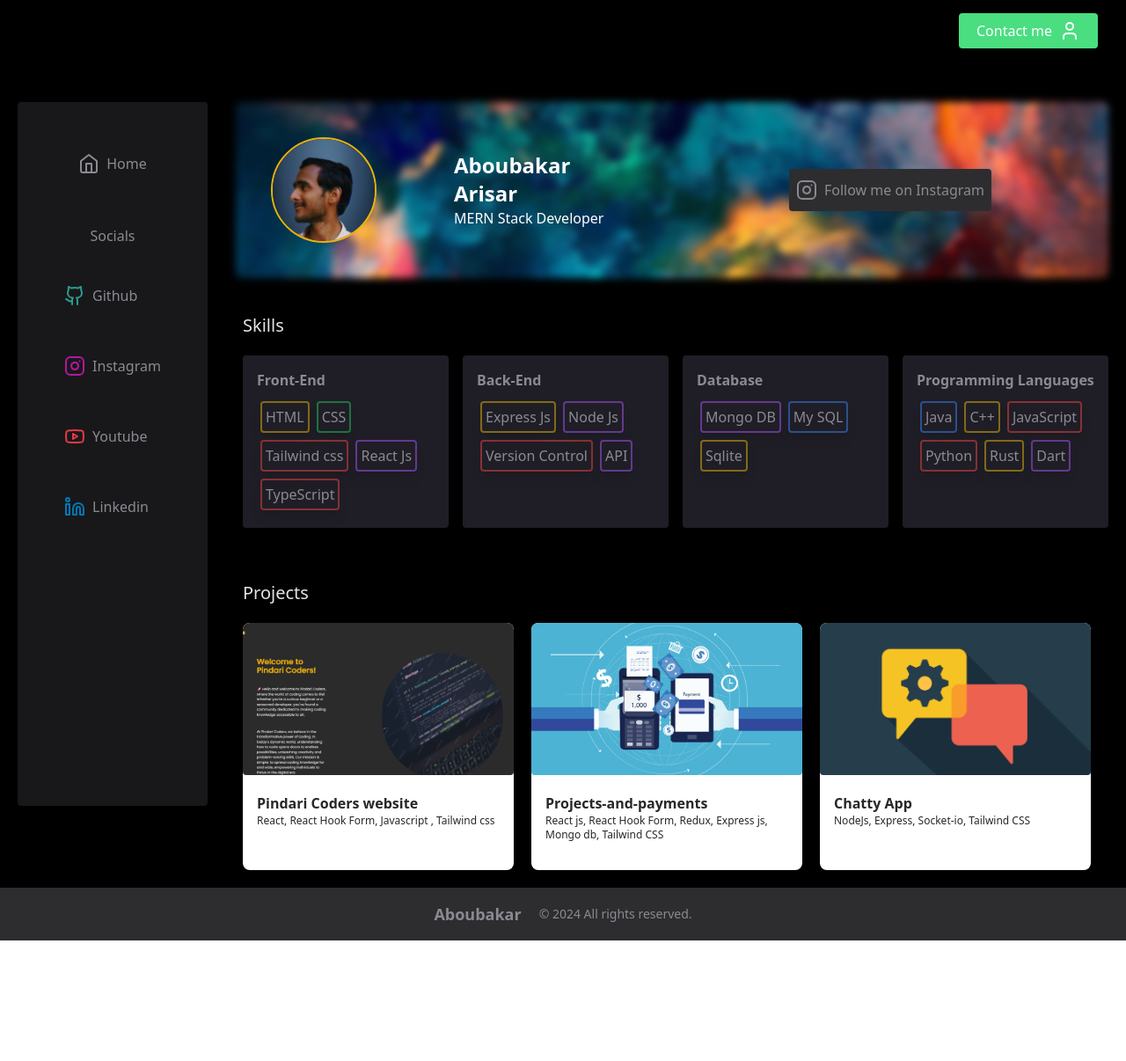
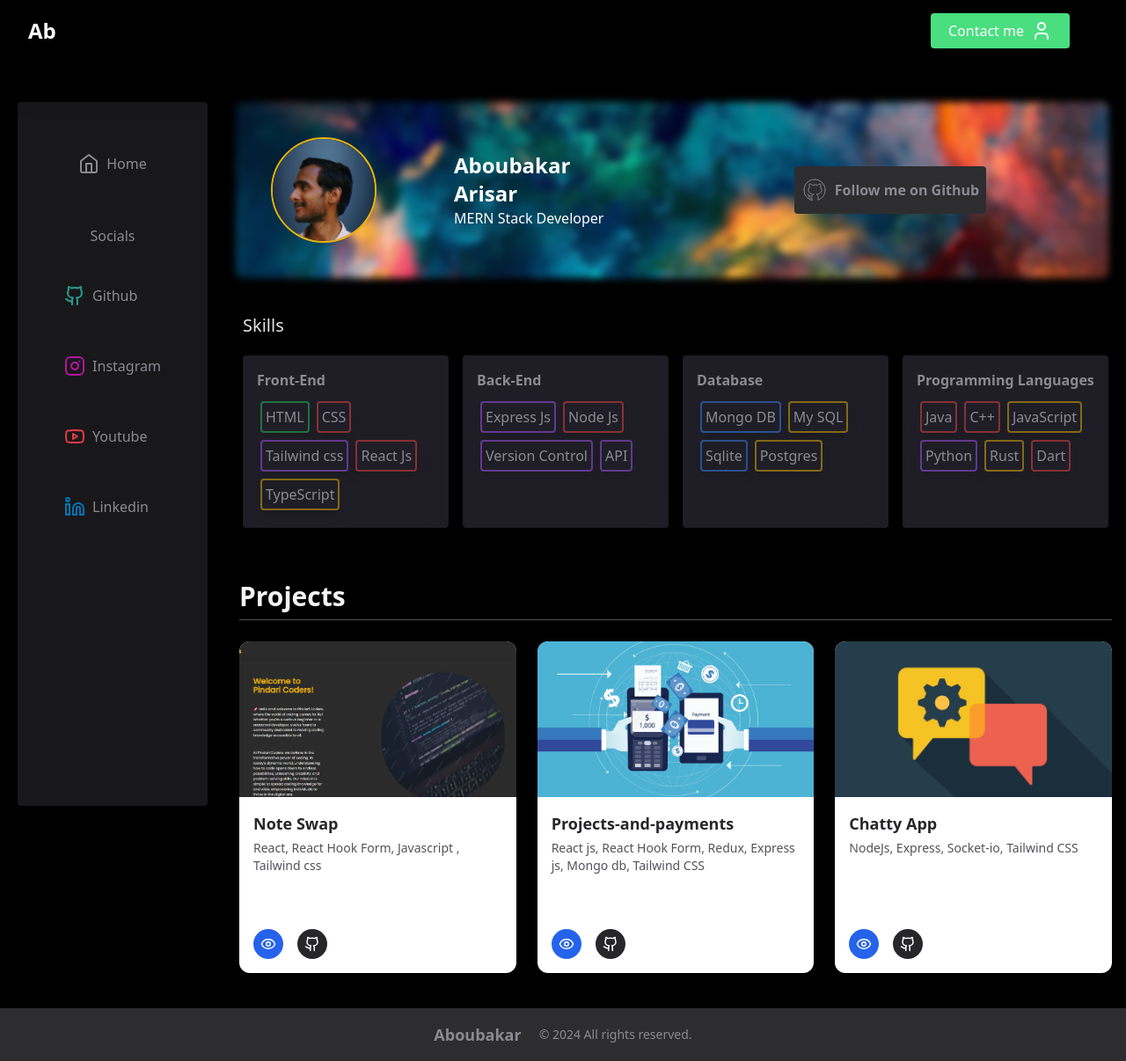
Before and after one commit to AboubakarArisar/Portfolio-website, a React (Vite) app: page / in a window 1280 px wide. Shown: the whole page at 88% size. Before the commit the page ends 1069 px from the top, so only its background shows below. Built offline with nearby package versions, Linux system fonts and the light colour scheme.

Commit message:
project ui updated

```diff
--- a/package.json
+++ b/package.json
@@ -10,6 +10,7 @@
     "preview": "vite preview"
   },
   "dependencies": {
+    "lucide-react": "^0.503.0",
     "pnpm": "^8.14.3",
     "react": "^18.2.0",
     "react-dom": "^18.2.0",
--- a/src/Components/Aside.jsx
+++ b/src/Components/Aside.jsx
@@ -2,7 +2,7 @@ import React from "react";
 import { Link } from "react-router-dom";
 const Aside = () => {
   return (
-    <aside className='w-[250px] xsm:hidden p-5 sticky top-0 lg:block h-screen mx-5 mb-5 mt-5 bg-zinc-900 flex flex-col rounded'>
+    <aside className='w-[250px] xsm:hidden p-5 sticky top-10 lg:block h-screen mx-5 mb-5 mt-5 bg-zinc-900 flex flex-col rounded'>
       <div className='flex flex-col justify-center items-center h-[100px] '>
         <Link
           className='text-[#8B8A91]  bg-zinc-900 rounded p-5 flex gap-2 hover:translate-y-[-5px] duration-300'
--- a/src/Components/Cover.jsx
+++ b/src/Components/Cover.jsx
@@ -26,35 +26,24 @@ const Cover = () => {
                 </div>
                 <div className='w-full flex xsm:flex-col md:flex-row justify-center items-center'>
                   <a
-                    href='https://www.instagram.com/aboubakarisar05/'
+                    href='https://github.com/AboubakarArisar'
                     target='_blank'
                     rel='noopener noreferrer'
-                    className='w-[max-content] flex gap-2 py-3 px-2 bg-[#2d2d30] rounded text-[#8B8A91]'
+                    className='w-[max-content] flex justify-center items-center font-semibold  gap-2 py-3 px-2 bg-[#2d2d30] rounded text-[#8B8A91]'
                   >
                     <svg
                       xmlns='http://www.w3.org/2000/svg'
-                      width='24'
-                      height='24'
-                      viewBox='0 0 24 24'
+                      x='0px'
+                      y='0px'
+                      width='30'
+                      height='30'
+                      viewBox='0 0 30 30'
                       fill='none'
                       stroke='currentColor'
-                      strokeWidth='2'
-                      strokeLinecap='round'
-                      strokeLinejoin='round'
-                      className='lucide lucide-home'
                     >
-                      <rect
-                        width='20'
-                        height='20'
-                        x='2'
-                        y='2'
-                        rx='5'
-                        ry='5'
-                      ></rect>
-                      <path d='M16 11.37A4 4 0 1 1 12.63 8 4 4 0 0 1 16 11.37z'></path>
-                      <line x1='17.5' x2='17.51' y1='6.5' y2='6.5'></line>
+                      <path d='M15,3C8.373,3,3,8.373,3,15c0,5.623,3.872,10.328,9.092,11.63C12.036,26.468,12,26.28,12,26.047v-2.051 c-0.487,0-1.303,0-1.508,0c-0.821,0-1.551-0.353-1.905-1.009c-0.393-0.729-0.461-1.844-1.435-2.526 c-0.289-0.227-0.069-0.486,0.264-0.451c0.615,0.174,1.125,0.596,1.605,1.222c0.478,0.627,0.703,0.769,1.596,0.769 c0.433,0,1.081-0.025,1.691-0.121c0.328-0.833,0.895-1.6,1.588-1.962c-3.996-0.411-5.903-2.399-5.903-5.098 c0-1.162,0.495-2.286,1.336-3.233C9.053,10.647,8.706,8.73,9.435,8c1.798,0,2.885,1.166,3.146,1.481C13.477,9.174,14.461,9,15.495,9 c1.036,0,2.024,0.174,2.922,0.483C18.675,9.17,19.763,8,21.565,8c0.732,0.731,0.381,2.656,0.102,3.594 c0.836,0.945,1.328,2.066,1.328,3.226c0,2.697-1.904,4.684-5.894,5.097C18.199,20.49,19,22.1,19,23.313v2.734 c0,0.104-0.023,0.179-0.035,0.268C23.641,24.676,27,20.236,27,15C27,8.373,21.627,3,15,3z'></path>
                     </svg>
-                    Follow me on Instagram
+                    Follow me on Github
                   </a>
                 </div>
               </div>
--- a/src/Components/Footer.jsx
+++ b/src/Components/Footer.jsx
@@ -2,12 +2,14 @@ import React from "react";
 
 const Footer = () => {
   return (
-    <footer className="bg-[#2d2d30] text-[#8B8A91] p-4 overflow-hidden">
-      <div className="container mx-auto">
-        <div className="flex justify-center items-center">
-          <div className="flex gap-5 justify-center items-center">
-            <h3 className="text-lg font-bold">Aboubakar</h3>
-            <p className="text-sm">© 2024 All rights reserved.</p>
+    <footer className='bg-[#2d2d30] text-[#8B8A91] p-4 overflow-hidden'>
+      <div className='container mx-auto'>
+        <div className='flex justify-center items-center'>
+          <div className='flex gap-5 justify-center items-center'>
+            <h3 className='text-lg font-bold'>Aboubakar</h3>
+            <p className='text-sm'>
+              © {new Date().getFullYear()} All rights reserved.
+            </p>
           </div>
         </div>
       </div>
--- a/src/Components/Navbar.jsx
+++ b/src/Components/Navbar.jsx
@@ -3,30 +3,30 @@ const Navbar = () => {
   const navigate = useNavigate();
   return (
     <>
-      <div className="flex fixed z-30 top-0 left-0 right-0">
-        <div className="w-1/3 h-[70px] bg-black"> </div>
-        <nav className="bg-black flex justify-end items-center h-[70px] flex-grow">
+      <div className='flex fixed z-30 top-0 left-0 right-0 shadow-2xl'>
+        <nav className='bg-black  w-full flex justify-between shadow-2xl items-center h-[70px] px-8'>
+          <div className='text-white text-2xl font-bold'>Ab</div>
           <div>
             <button
               onClick={() => navigate("/contact")}
-              className="bg-green-400 flex gap-2 rounded py-2 px-5 mx-8 w-[max-content] text-white h-10"
+              className='bg-green-400 flex gap-2 rounded py-2 px-5 mx-8 w-[max-content] text-white h-10'
             >
               Contact me
               <svg
-                xmlns="http://www.w3.org/2000/svg"
-                width="24"
-                height="24"
-                viewBox="0 0 24 24"
-                fill="none"
-                stroke="currentColor"
-                strokeWidth="2"
-                strokeLinecap="round"
-                strokeLinejoin="round"
-                className="lucide lucide-home"
+                xmlns='http://www.w3.org/2000/svg'
+                width='24'
+                height='24'
+                viewBox='0 0 24 24'
+                fill='none'
+                stroke='currentColor'
+                strokeWidth='2'
+                strokeLinecap='round'
+                strokeLinejoin='round'
+                className='lucide lucide-home'
               >
                 {" "}
-                <path d="M19 21v-2a4 4 0 0 0-4-4H9a4 4 0 0 0-4 4v2"></path>
-                <circle cx="12" cy="7" r="4"></circle>
+                <path d='M19 21v-2a4 4 0 0 0-4-4H9a4 4 0 0 0-4 4v2'></path>
+                <circle cx='12' cy='7' r='4'></circle>
               </svg>
             </button>
           </div>
--- a/src/Components/Projects.jsx
+++ b/src/Components/Projects.jsx
@@ -1,61 +1,80 @@
 import React from "react";
+import { Eye, Github } from "lucide-react";
 
 const Projects = () => {
   const projects = [
     {
-      name: "Pindari Coders website",
+      name: "Note Swap",
       technologies: "React, React Hook Form, Javascript , Tailwind css",
-      link: "https://github.com/AboubakarArisar/Pindari-Coders-Website",
+      live: "https://example.com/note-swap",
+      code: "https://github.com/AboubakarArisar/Pindari-Coders-Website",
       image: "/pindari.png",
     },
     {
       name: "Projects-and-payments",
       technologies:
         "React js, React Hook Form, Redux, Express js, Mongo db,  Tailwind CSS",
-      link: "https://github.com/AboubakarArisar/Pindari-Coders-Website",
+      live: "https://example.com/projects-and-payments",
+      code: "https://github.com/AboubakarArisar/Pindari-Coders-Website",
       image: "/project.jpg",
     },
     {
       name: "Chatty App",
       technologies: "NodeJs, Express, Socket-io, Tailwind CSS",
-      link: "https://github.com/AboubakarArisar/chatty-app",
+      live: "https://example.com/chatty-app",
+      code: "https://github.com/AboubakarArisar/chatty-app",
       image: "/chatty.jpg",
     },
   ];
 
   return (
-    <>
-      <div className=' xsm:w-[100vw] xsm:p-5 md:w-[80vw]'>
-        <div className='text-xl w-full font-medium text-zinc-200 mt-5'>
+    <div className='w-full md:w-[80vw] mx-auto px-4 py-10'>
+      <h2 className='text-3xl font-semibold text-zinc-100 mb-6 border-b border-zinc-600 pb-2'>
         Projects
+      </h2>
+      <div className='grid grid-cols-1 md:grid-cols-3 gap-6'>
+        {projects.map((project, index) => (
+          <div
+            key={index}
+            className='bg-white rounded-xl shadow-md hover:shadow-xl transition duration-300 overflow-hidden flex flex-col'
+          >
+            <img
+              src={project.image}
+              alt={project.name}
+              className='w-full aspect-video object-cover'
+            />
+            <div className='p-4 flex flex-col justify-between h-[200px]'>
+              <div>
+                <h3 className='text-lg font-semibold text-zinc-800'>
+                  {project.name}
+                </h3>
+                <p className='text-sm text-zinc-600 mt-1'>
+                  {project.technologies}
+                </p>
               </div>
-        <div className='grid grid-cols-1 md:grid-cols-3  gap-5 mt-5 pr-5'>
-          {projects.map((project, index) => (
-            <a key={index} target='_blank' href={project.link}>
-              <div className='flex flex-col  overflow-auto gap-3 bg-white text-zinc-800 rounded-lg overflow-ellipsis'>
-                <img
-                  alt={project.name}
-                  loading='lazy'
-                  width='700'
-                  height='700'
-                  decoding='async'
-                  data-nimg='1'
-                  className='aspect-video object-cover  rounded'
-                  style={{ color: "transparent" }}
-                  src={project.image}
-                />
-                <div className='flex flex-col px-4 py-2 h-24'>
-                  <div className='flex font-bold'>{project.name}</div>
-                  <div className='flex text-info text-xs'>
-                    {project.technologies}
+              <div className='flex gap-4 mt-4'>
+                <a
+                  href={project.live}
+                  target='_blank'
+                  rel='noopener noreferrer'
+                  className='p-2 rounded-full bg-blue-600 text-white hover:bg-blue-700 transition'
+                >
+                  <Eye size={18} />
+                </a>
+                <a
+                  href={project.code}
+                  target='_blank'
+                  rel='noopener noreferrer'
+                  className='p-2 rounded-full bg-zinc-800 text-white hover:bg-zinc-900 transition'
+                >
+                  <Github size={18} />
+                </a>
               </div>
             </div>
           </div>
-            </a>
         ))}
       </div>
     </div>
-    </>
   );
 };
 
--- a/src/Components/Skills.jsx
+++ b/src/Components/Skills.jsx
@@ -19,7 +19,7 @@ const Skills = () => {
     },
     {
       title: "Database",
-      tech: ["Mongo DB", "My SQL", "Sqlite"],
+      tech: ["Mongo DB", "My SQL", "Sqlite", "Postgres"],
     },
 
     {
@@ -36,7 +36,10 @@ const Skills = () => {
         <div className=' text-[#8B8A91]'>
           <div className='grid grid-cols-1 md:grid-cols-2 lg:grid-cols-4 gap-4 '>
             {skills.map((skill, index) => (
-              <div key={index} className='p-4 bg-[#1f1e26] rounded shadow'>
+              <div
+                key={index}
+                className='p-4 bg-[#1f1e26] rounded shadow-2xl hover:scale-105 duration-300'
+              >
                 <h3 className='font-bold mb-2'>{skill.title}</h3>
                 <div className='flex flex-wrap'>
                   {skill.tech.map((tech, i) => {
```
Also changed, not shown: 2 other files (tests, documents, lock files or other folders). Lines whose indentation alone changed are shown as unchanged.
